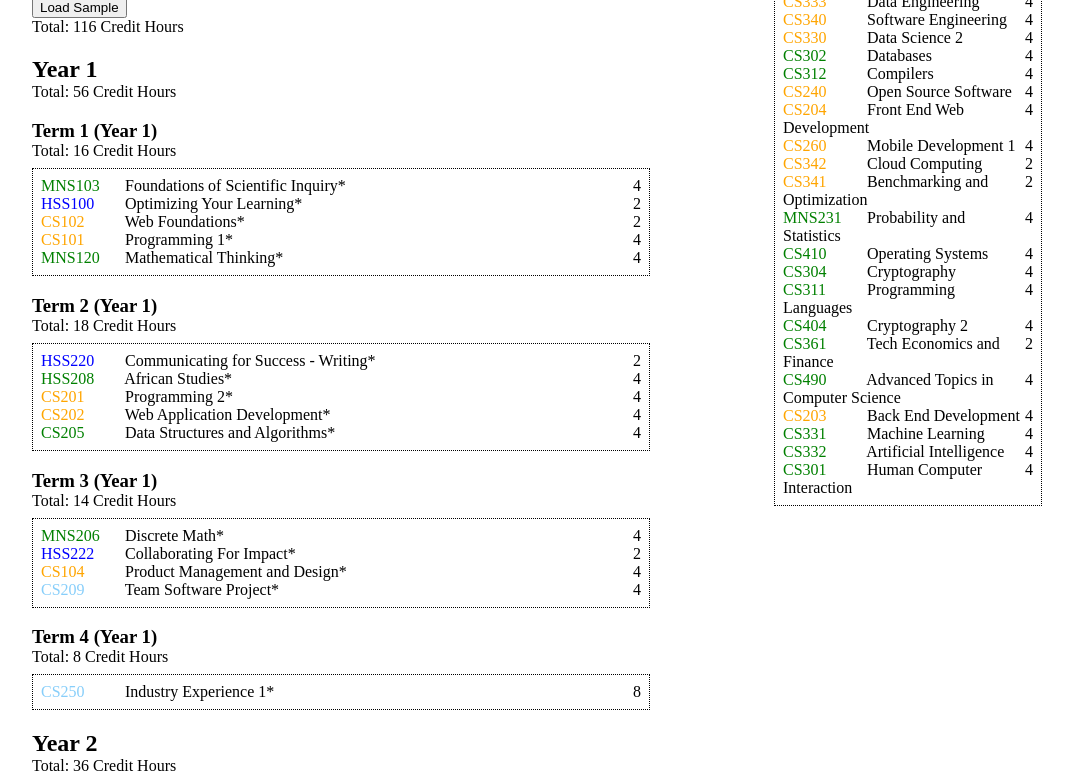
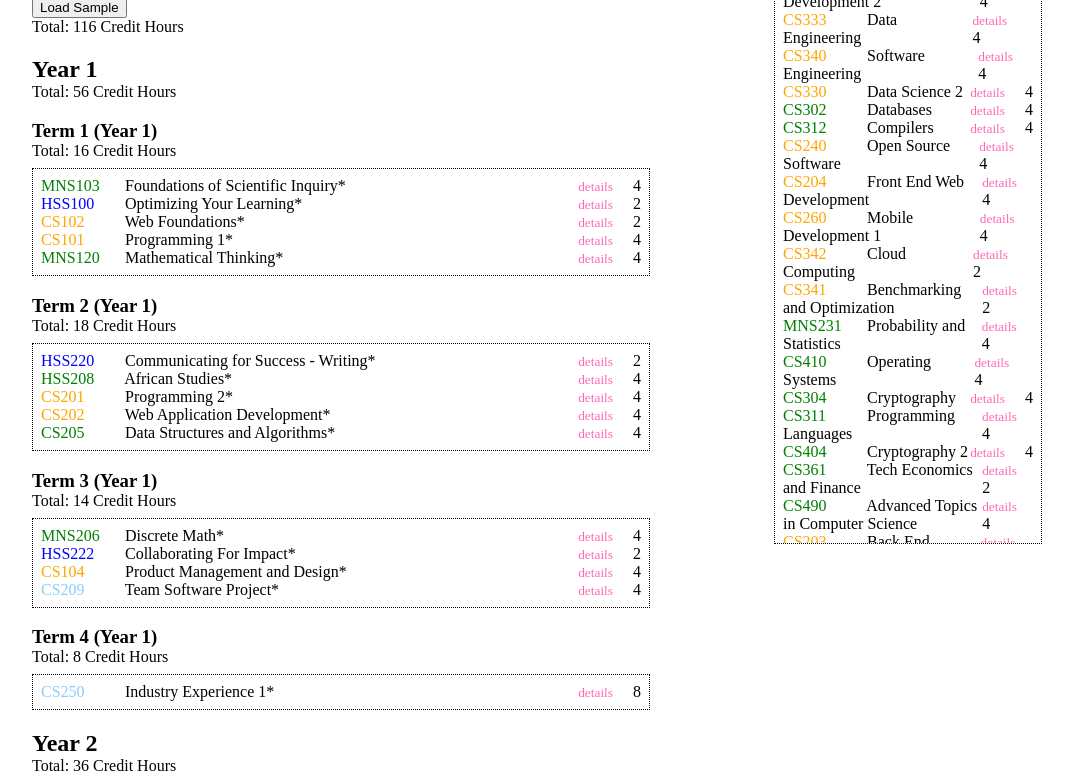
Before and after one commit to rrcobb/course-planner, a plain HTML site: page index.html in a window 1280 px wide. Shown: the part 81-863 px from the top of the page, without its empty margins (158-1231 px from the left). Drawn offline with Linux system fonts and the light colour scheme.

Commit message:
add details link to courses; currently noop

```diff
--- a/script.js
+++ b/script.js
@@ -201,7 +201,10 @@ function renderCourse(course) {
     <span class="code">${course.code}</span>
     <span class="name">${course.name}</span>
   </div>
-  <div>${credits(course)}</div>
+  <div>
+    <a class="show-detail" href="#"><small>details</small></a>
+    <span class="credits">${credits(course)}</span>
+  </div>
   </div>`
 }
 
@@ -248,6 +251,11 @@ function renderMergedCourses() {
     document.querySelector(`#year-${year} .info`).innerHTML += renderYearCredits(flattenedCourses(mergedCourses[year]))
   }
   document.querySelector('#target .info').innerHTML += renderTotalCredits(flattenedCourses(mergedCourses))
+}
+
+function showDetails() {
+  // add to url querystring
+  // show course modal
 }
 
 function renderAvailableCourseContainer() {
--- a/style.css
+++ b/style.css
@@ -86,3 +86,15 @@ h1, h2 {
 .course.practical div span:first-child {
   color: var(--practical-color);
 }
+
+a.show-detail {
+  text-decoration: none;
+  margin-right: 1em;
+  color: hotpink;
+}
+
+a.show-detail:hover {
+  color: red;
+  text-decoration: underline;
+  text-decoration-style: dotted;
+}
```
